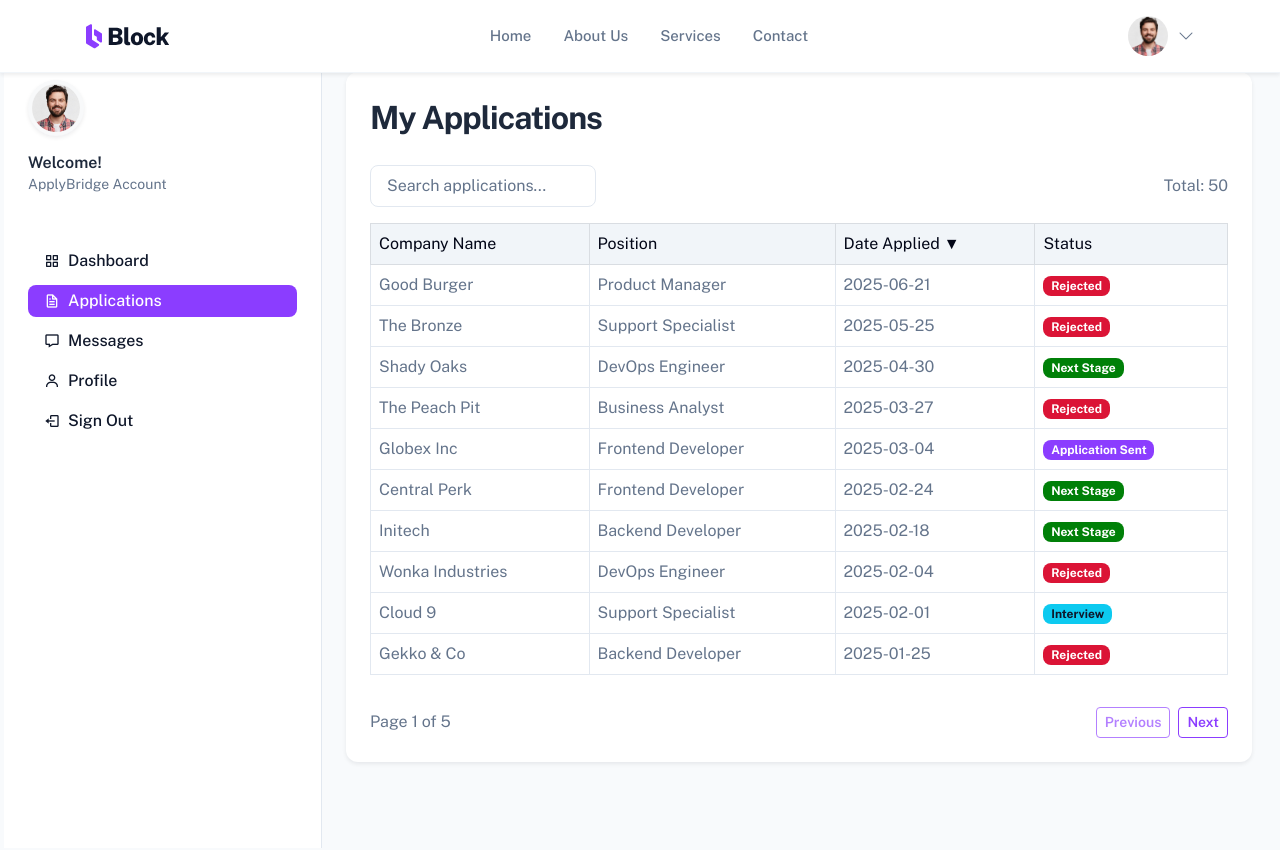
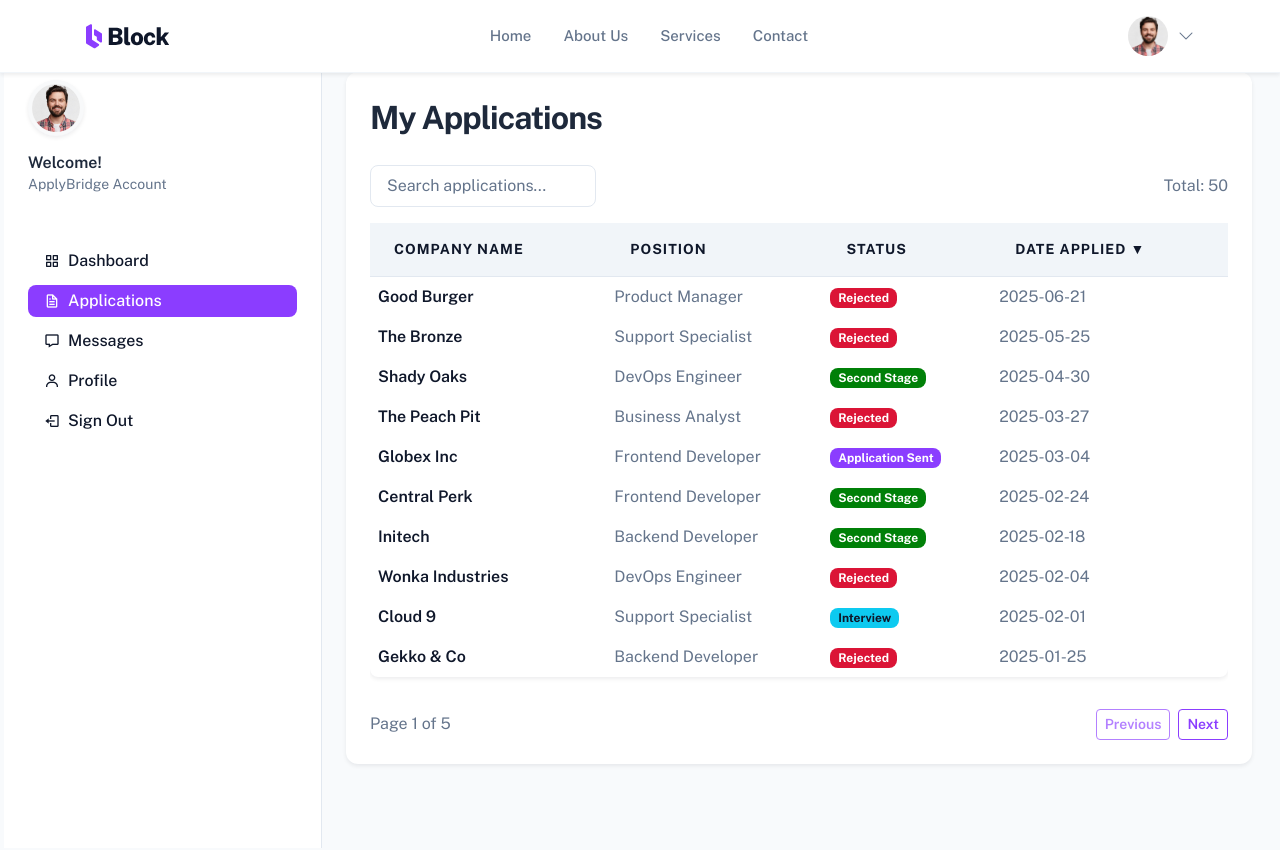
Before and after one commit to Ayomide2604/apply-bridge-frontend, a React (Vite) app: page /dashboard/applications in a window 1280 px wide. Shown: the top 850 px of the page. Built offline with nearby package versions, Linux system fonts and the light colour scheme.

Commit message:
enhanced application table appearance

```diff
--- a/src/pages/Applications.jsx
+++ b/src/pages/Applications.jsx
@@ -1,27 +1,93 @@
 import React, { useState } from "react";
 
 // Generate 50+ mock applications
-const companies = ["Acme Corp", "Globex Inc", "Initech", "Umbrella Co", "Wayne Enterprises", "Stark Industries", "Oscorp", "Wonka Industries", "Cyberdyne Systems", "Hooli", "Massive Dynamic", "Soylent Corp", "Tyrell Corp", "Virtucon", "Gringotts", "Pied Piper", "Monsters Inc", "Aperture Science", "Black Mesa", "Dunder Mifflin", "Babel Fish", "Oceanic Airlines", "Gekko & Co", "Duff Beer", "Good Burger", "Prestige Worldwide", "Vandelay Industries", "Bluth Company", "Paper Street Soap", "Sterling Cooper", "Los Pollos Hermanos", "Central Perk", "Cheers", "Moe's Tavern", "The Krusty Krab", "Pizza Planet", "Freddy Fazbear's", "Shady Oaks", "Cloud 9", "The Nakatomi Corp", "The Daily Planet", "The Magic Box", "The Leaky Cauldron", "The Three Broomsticks", "The Prancing Pony", "The Green Dragon", "The Garrison", "The Winchester", "The Bronze", "The Peach Pit", "The Max"];
-const positions = ["Software Engineer", "Frontend Developer", "Backend Developer", "QA Analyst", "Product Manager", "Data Scientist", "UX Designer", "DevOps Engineer", "Support Specialist", "Business Analyst"];
-const statuses = ["Application Sent", "Interview", "Rejected", "Next Stage"];
+const companies = [
+	"Acme Corp",
+	"Globex Inc",
+	"Initech",
+	"Umbrella Co",
+	"Wayne Enterprises",
+	"Stark Industries",
+	"Oscorp",
+	"Wonka Industries",
+	"Cyberdyne Systems",
+	"Hooli",
+	"Massive Dynamic",
+	"Soylent Corp",
+	"Tyrell Corp",
+	"Virtucon",
+	"Gringotts",
+	"Pied Piper",
+	"Monsters Inc",
+	"Aperture Science",
+	"Black Mesa",
+	"Dunder Mifflin",
+	"Babel Fish",
+	"Oceanic Airlines",
+	"Gekko & Co",
+	"Duff Beer",
+	"Good Burger",
+	"Prestige Worldwide",
+	"Vandelay Industries",
+	"Bluth Company",
+	"Paper Street Soap",
+	"Sterling Cooper",
+	"Los Pollos Hermanos",
+	"Central Perk",
+	"Cheers",
+	"Moe's Tavern",
+	"The Krusty Krab",
+	"Pizza Planet",
+	"Freddy Fazbear's",
+	"Shady Oaks",
+	"Cloud 9",
+	"The Nakatomi Corp",
+	"The Daily Planet",
+	"The Magic Box",
+	"The Leaky Cauldron",
+	"The Three Broomsticks",
+	"The Prancing Pony",
+	"The Green Dragon",
+	"The Garrison",
+	"The Winchester",
+	"The Bronze",
+	"The Peach Pit",
+	"The Max",
+];
+const positions = [
+	"Software Engineer",
+	"Frontend Developer",
+	"Backend Developer",
+	"QA Analyst",
+	"Product Manager",
+	"Data Scientist",
+	"UX Designer",
+	"DevOps Engineer",
+	"Support Specialist",
+	"Business Analyst",
+];
+const statuses = ["Application Sent", "Interview", "Rejected", "Second Stage"];
 
 function randomDate(start, end) {
-  return new Date(start.getTime() + Math.random() * (end.getTime() - start.getTime()))
-    .toISOString().slice(0, 10);
+	return new Date(
+		start.getTime() + Math.random() * (end.getTime() - start.getTime())
+	)
+		.toISOString()
+		.slice(0, 10);
 }
 
 const mockData = Array.from({ length: 50 }, (_, i) => ({
 	company: companies[i % companies.length],
 	position: positions[i % positions.length],
 	date: randomDate(new Date(2024, 0, 1), new Date()),
-  status: statuses[Math.floor(Math.random() * statuses.length)]
+	status: statuses[Math.floor(Math.random() * statuses.length)],
 }));
 
 const columns = [
 	{ key: "company", label: "Company Name" },
 	{ key: "position", label: "Position" },
+	{ key: "status", label: "Status" },
 	{ key: "date", label: "Date Applied" },
-  { key: "status", label: "Status" },
 ];
 
 const PAGE_SIZE = 10;
@@ -33,8 +99,10 @@ function Applications() {
 	const [page, setPage] = useState(1);
 
 	// Filter and sort
-  let filtered = mockData.filter(row =>
-    columns.some(col => row[col.key].toLowerCase().includes(search.toLowerCase()))
+	let filtered = mockData.filter((row) =>
+		columns.some((col) =>
+			row[col.key].toLowerCase().includes(search.toLowerCase())
+		)
 	);
 	filtered = filtered.sort((a, b) => {
 		if (a[sortKey] < b[sortKey]) return sortDir === "asc" ? -1 : 1;
@@ -57,11 +125,16 @@ function Applications() {
 	// Status badge color
 	const statusClass = (status) => {
 		switch (status) {
-      case "Application Sent": return "badge bg-primary";
-      case "Interview": return "badge bg-info text-dark";
-      case "Next Stage": return "badge bg-success";
-      case "Rejected": return "badge bg-danger";
-      default: return "badge bg-secondary";
+			case "Application Sent":
+				return "badge bg-primary";
+			case "Interview":
+				return "badge bg-info text-dark";
+			case "Second Stage":
+				return "badge bg-success";
+			case "Rejected":
+				return "badge bg-danger";
+			default:
+				return "badge bg-secondary";
 		}
 	};
 
@@ -75,18 +148,28 @@ function Applications() {
 						className="form-control w-auto me-2"
 						placeholder="Search applications..."
 						value={search}
-            onChange={e => { setSearch(e.target.value); setPage(1); }}
+						onChange={(e) => {
+							setSearch(e.target.value);
+							setPage(1);
+						}}
 					/>
 					<span className="ms-auto">Total: {filtered.length}</span>
 				</div>
 				<div className="table-responsive">
-          <table className="table table-bordered table-hover align-middle">
+					<table className="table table-hover align-middle table-borderless shadow-sm rounded bg-white">
 						<thead className="table-light">
 							<tr>
-                {columns.map(col => (
+								{columns.map((col) => (
 									<th
 										key={col.key}
-                    style={{ cursor: "pointer" }}
+										style={{
+											cursor: "pointer",
+											whiteSpace: "nowrap",
+											fontWeight: 700,
+											letterSpacing: 1,
+											padding: "1rem 1.5rem",
+										}}
+										className="text-dark text-uppercase small border-bottom bg-light"
 										onClick={() => handleSort(col.key)}
 									>
 										{col.label}
@@ -99,14 +182,22 @@ function Applications() {
 						</thead>
 						<tbody>
 							{paged.length === 0 ? (
-                <tr><td colSpan={columns.length} className="text-center">No applications found.</td></tr>
+								<tr>
+									<td colSpan={columns.length} className="text-center">
+										No applications found.
+									</td>
+								</tr>
 							) : (
 								paged.map((row, idx) => (
-                  <tr key={idx}>
-                    <td>{row.company}</td>
+									<tr key={idx} className="align-middle">
+										<td className="fw-semibold text-dark">{row.company}</td>
 										<td>{row.position}</td>
+										<td>
+											<span className={statusClass(row.status)}>
+												{row.status}
+											</span>
+										</td>
 										<td>{row.date}</td>
-                    <td><span className={statusClass(row.status)}>{row.status}</span></td>
 									</tr>
 								))
 							)}
--- a/src/pages/Profile.jsx
+++ b/src/pages/Profile.jsx
@@ -154,9 +154,7 @@ function Profile() {
 									onChange={handleCV}
 									ref={cvInputRef}
 								/>
-								{cvName && (
-									<div className="small mt-1">Selected: {cvName}</div>
-								)}
+								{cvName && <div className="small mt-1">Selected: {cvName}</div>}
 							</div>
 							<div className="col-12">
 								<button type="submit" className="btn btn-primary">
```
Also changed, not shown: src/screens/Dashboard.jsx (+2 -8 lines). Lines whose indentation alone changed are shown as unchanged.
